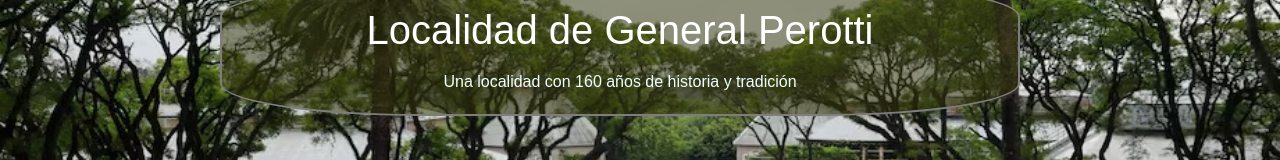
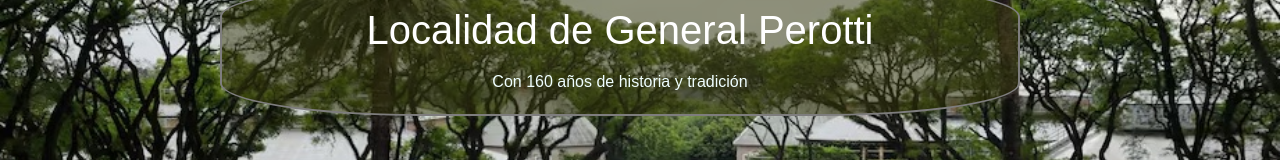
Before and after one commit to Jgmdevelopers/GralPerotti, a plain HTML site: page index.html in a window 1280 px wide. Shown: the part 270-430 px from the top of the page. Drawn offline with nearby package versions, Linux system fonts and the light colour scheme; a web font is replaced by a local one.

Commit message:
quite localidad del contenedorLogo

```diff
--- a/index.html
+++ b/index.html
@@ -63,7 +63,7 @@
     <section class="section_inicio" id="inicio">
       <div class="contenedorLogo">
         <h1 class="localidad">Localidad de General Perotti</h1>
-        <span>Una localidad con 160 años de historia y tradición</span>
+        <span>Con 160 años de historia y tradición</span>
       </div>
     </section>
 
```
